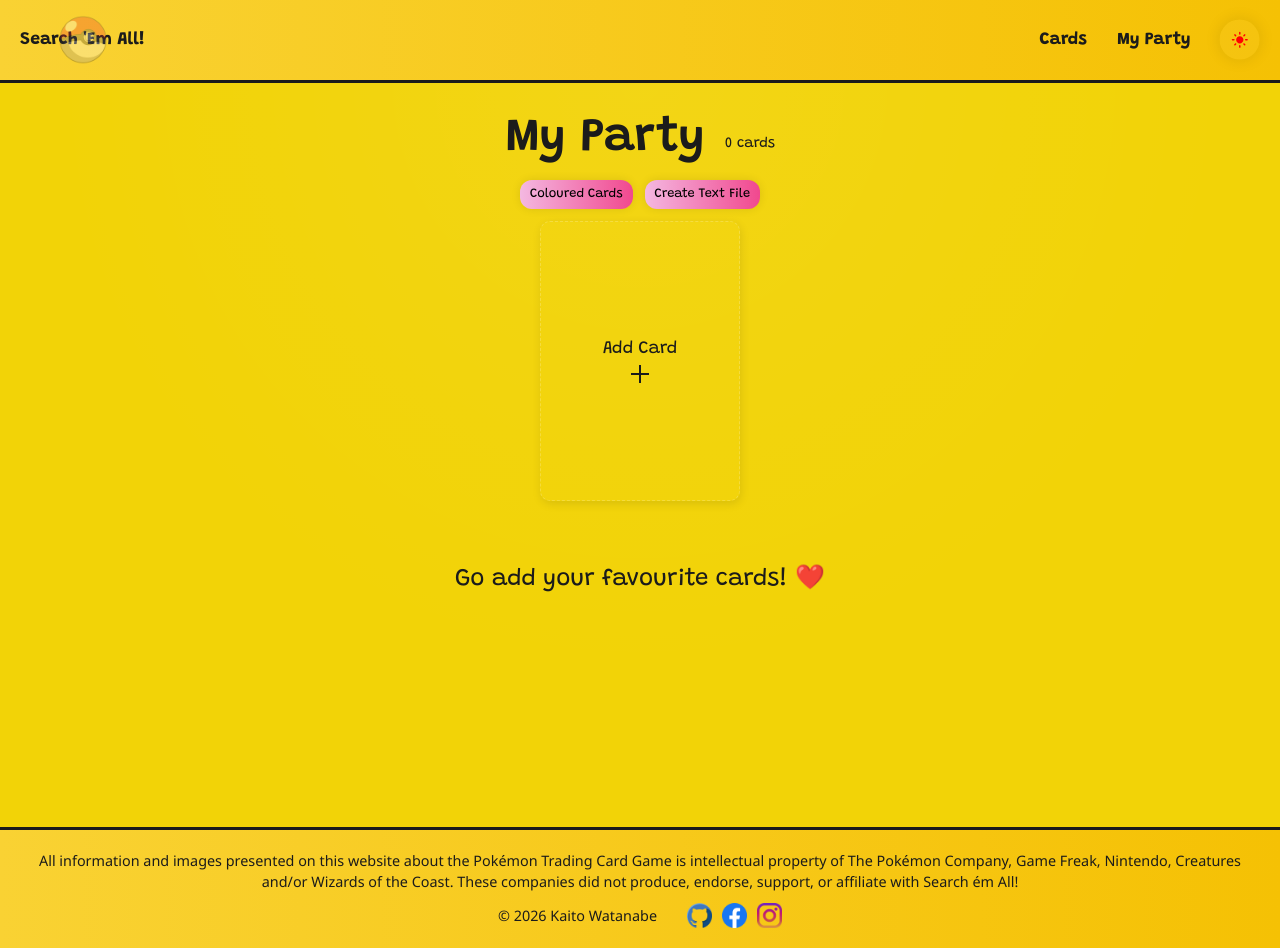
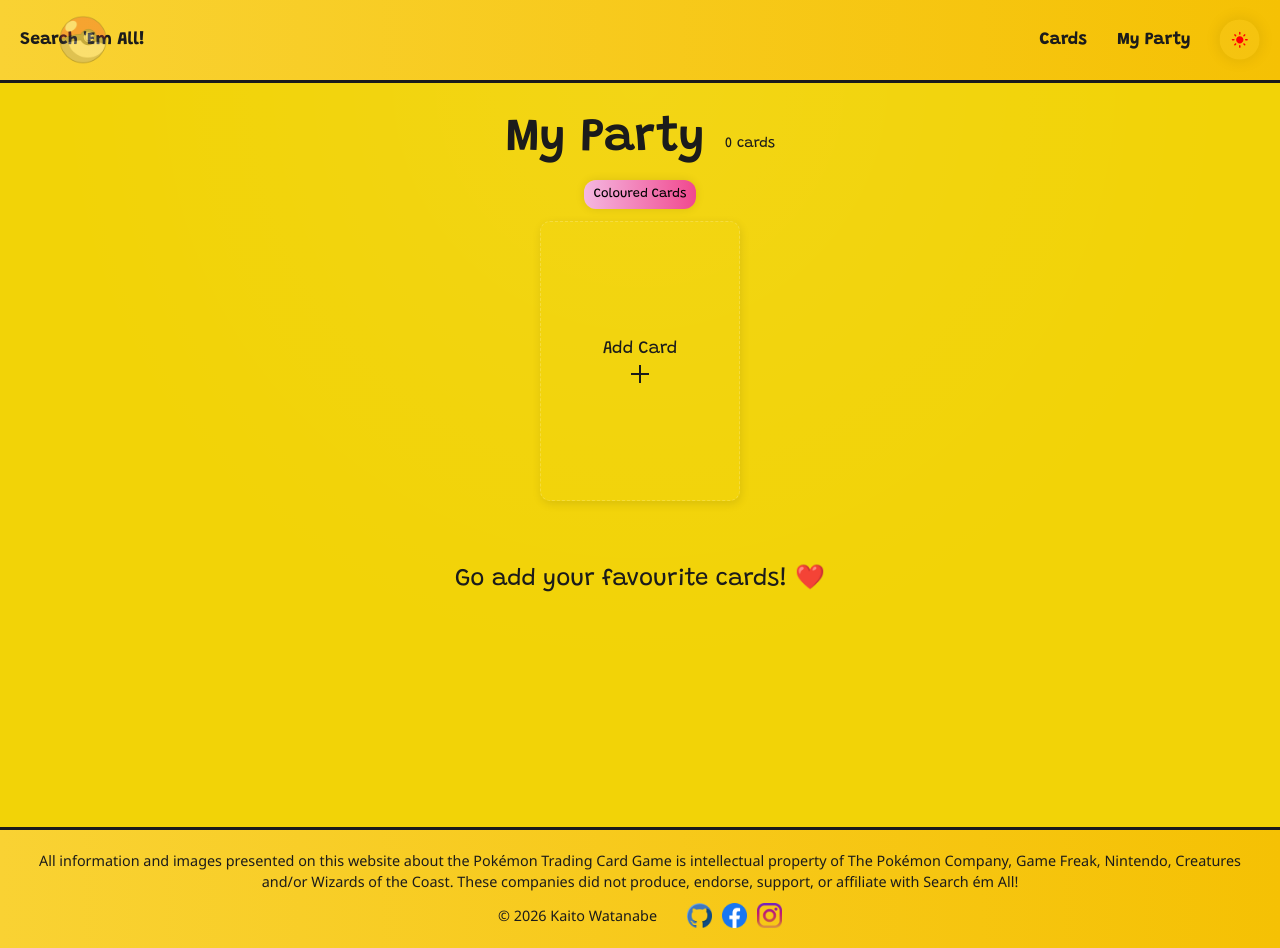
Before and after one commit to kaito24mako/react-pokemon-app, a React (Vite) app: page /party in a window 1280 px wide. Built offline with nearby package versions, Linux system fonts and the light colour scheme.

Commit message:
remove text file button

```diff
--- a/src/components/features/button/TextFileBtn.jsx
+++ /dev/null
@@ -1,43 +0,0 @@
-function TextFileBtn({ favourites }) {
-  function createTextFile() {
-    const cards = Array.isArray(favourites) ? favourites : [];
-
-    const fileContent =
-      cards.length > 0
-        ? cards
-            .map((card, index) => {
-              const cardName = card?.name || "Unknown name";
-              const cardId = card?.id || "Unknown id";
-
-              return `${index + 1}. ${cardName} (ID: ${cardId})`;
-            })
-            .join("\n")
-        : "No favourite pokemon found.";
-
-    const blob = new Blob([fileContent], { type: "text/plain;charset=utf-8" });
-    const url = URL.createObjectURL(blob);
-    const a = document.createElement("a");
-    a.href = url;
-    a.download = "favourite_pokemon.txt";
-    document.body.appendChild(a);
-    a.click();
-    document.body.removeChild(a);
-    URL.revokeObjectURL(url);
-  }
-
-  return (
-    <button
-      className="coloured-card"
-      style={{ marginLeft: "12px", backgroundColor: "black" }}
-      onClick={() => {
-        createTextFile();
-      }}
-    >
-      <div style={{ display: "flex" }}>
-        <p>Create Text File</p>
-      </div>
-    </button>
-  );
-}
-
-export default TextFileBtn;
--- a/src/pages/CardsPage.jsx
+++ b/src/pages/CardsPage.jsx
@@ -1,5 +1,5 @@
 import { useState } from "react";
-import { ToastContainer, toast } from "react-toastify";
+import { ToastContainer } from "react-toastify";
 
 import SearchForm from "../components/features/search/SearchForm";
 import ToggleCardBackground from "../components/features/button/ToggleCardBackground";
--- a/src/pages/CollectionPage.jsx
+++ b/src/pages/CollectionPage.jsx
@@ -3,7 +3,6 @@ import { useState } from "react";
 import CollectionList from "../components/features/card/CollectionList";
 import CardItem from "../components/features/card/CardItem";
 import ToggleCardBackground from "../components/features/button/ToggleCardBackground";
-import TextFileBtn from "../components/features/button/TextFileBtn";
 
 function CollectionPage({
   detailedCard,
@@ -47,7 +46,6 @@ function CollectionPage({
             toggleColouredCardBg={toggleColouredCardBg}
             colouredBackground={colouredBackground}
           />
-          <TextFileBtn favourites={favourites} />
         </div>
 
         <CollectionList
```
